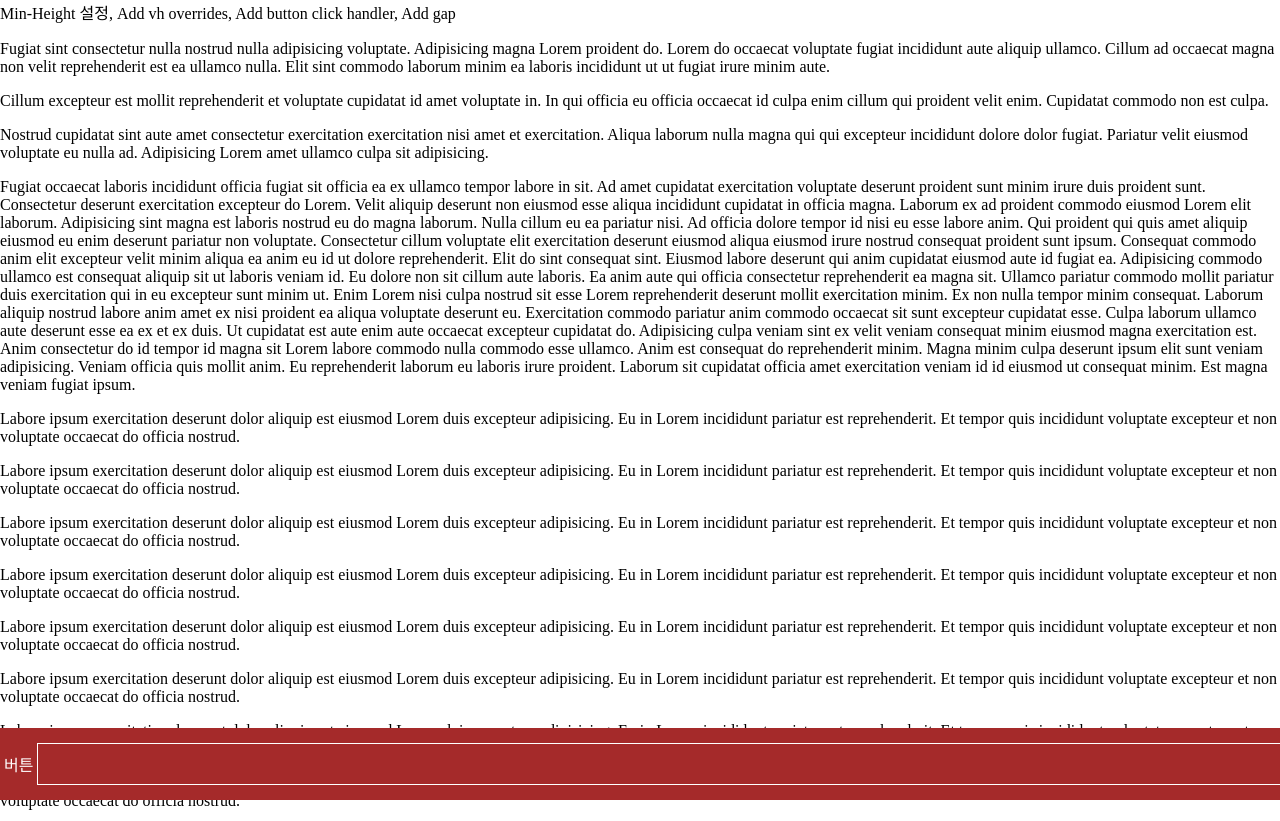
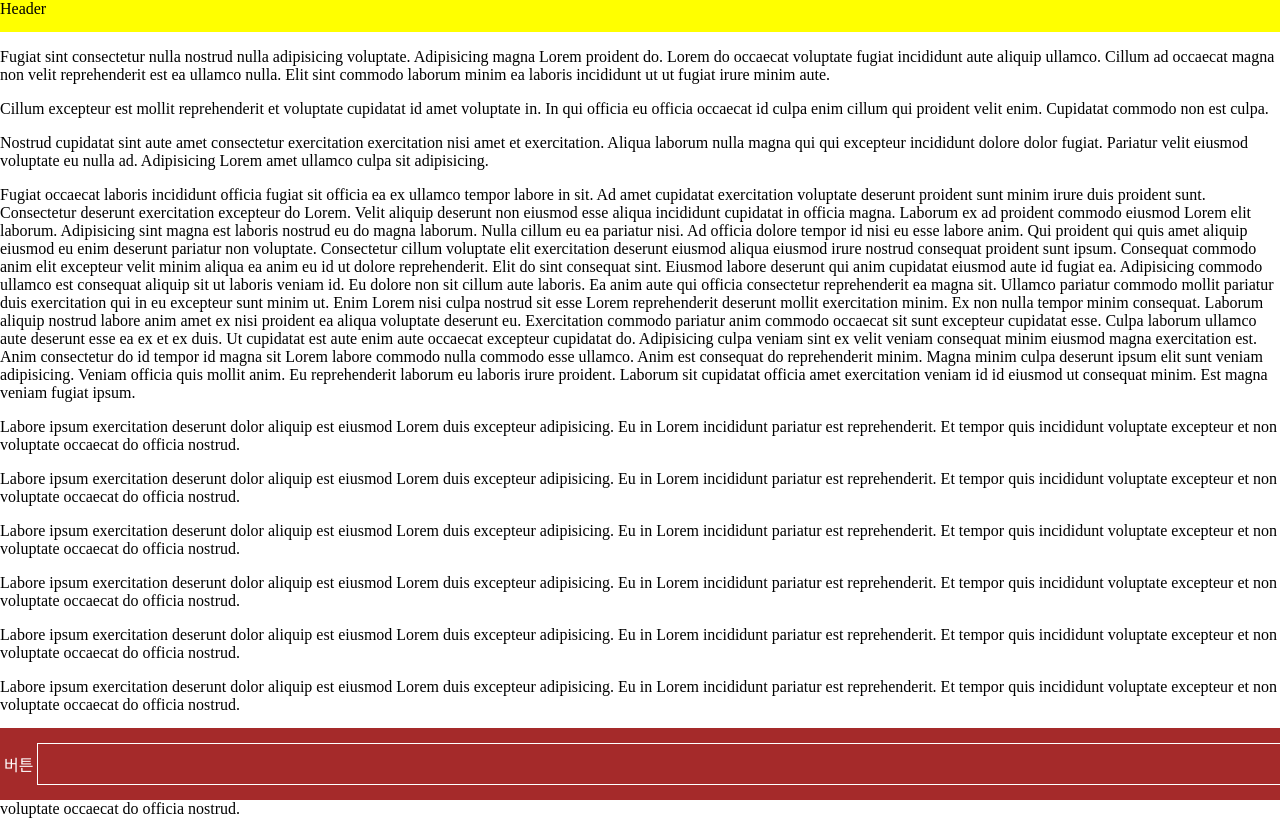
Before and after one commit to jjmean2/sample-site, a plain HTML site: page sticky-bug/index.html in a window 1280 px wide. Shown: the top 821 px of the page. Drawn offline with Linux system fonts and the light colour scheme.

Commit message:
Add header

```diff
--- a/sticky-bug/index.html
+++ b/sticky-bug/index.html
@@ -16,6 +16,11 @@
             position: relative;
             display: flex;
             flex-direction: column;
+        }
+
+        header {
+            height: 32px;
+            background-color: yellow;
         }
 
         main {
@@ -83,7 +88,7 @@
 
 <body>
     <div class="wrapper">
-        <header> Min-Height 설정, Add vh overrides, Add button click handler, Add gap </header>
+        <header> Header </header>
         <main>
             <p> Fugiat sint consectetur nulla nostrud nulla adipisicing voluptate. Adipisicing magna
                 Lorem proident do. Lorem do occaecat voluptate fugiat incididunt aute aliquip
```
